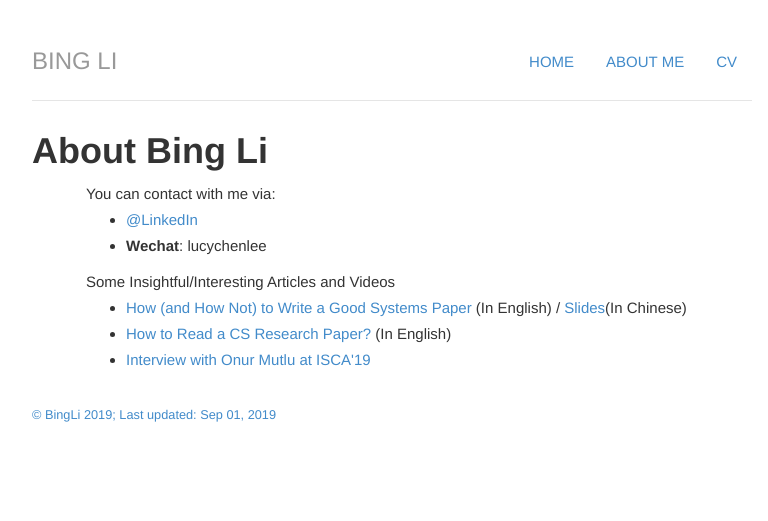
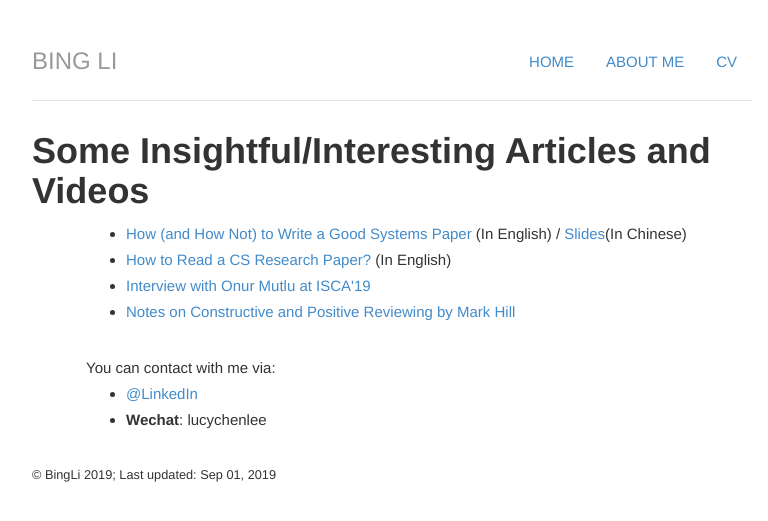
Before and after one commit to libingict/libingict.github.io, a Jekyll site: the page built from about/index.html, in a window 1280 px wide. Shown: the top 521 px of the page, without its empty margins (248-1016 px from the left). Built offline with Jekyll 4.4.1, drawn with Linux system fonts in a browser that asks for light colours; nearby versions of some CDN libraries; library files that are not in the unit come from our copies; a script that is not in the unit is left out.

Commit message:
Update index.html
Update links title and class style

```diff
--- a/about/index.html
+++ b/about/index.html
@@ -1,8 +1,14 @@
 ---
 layout: default
-title: About Bing Li
+title: Some Insightful/Interesting Articles and Videos
 ---
 	<h1>{{ page.title }}</h1>
+	<ul class="about">
+			<li> <a href="https://www.usenix.org/legacy/events/samples/submit/advice_old.html">How (and How Not) to Write a Good Systems Paper</a> (In English) / <a href="/blog/DC_1_2_how_to_write_a_good_system_paper.pdf">Slides</a>(In Chinese)</li>
+			<li> <a href="/blog/reading-paper.pdf">How to Read a CS Research Paper?</a> (In English)</li>
+			<li> <a href="https://v.youku.com/v_show/id_XNDI3MjU2ODIwNA=="> Interview with Onur Mutlu at ISCA'19 </a></li>
+			<li> <a href="http://www.cs.utexas.edu/users/mckinley/notes/reviewing.html?from=timeline&isappinstalled=0"> Notes on Constructive and Positive Reviewing by <a href="http://www.cs.wisc.edu/~markhill/"> Mark Hill</a></li>
+	</ul>
 	<div class="about">
 		You can contact with me via:
 		<ul class="contacts">
@@ -10,10 +16,4 @@ title: About Bing Li
 				<li><b>Wechat</b>: lucychenlee </li>
 				<!-- <li><a href="#">Another site you want to link to</a></li> -->
 				</ul>
-		Some Insightful/Interesting Articles and Videos
-		<ul class="contacts">
-			<li> <a href="https://www.usenix.org/legacy/events/samples/submit/advice_old.html">How (and How Not) to Write a Good Systems Paper</a> (In English) / <a href="/blog/DC_1_2_how_to_write_a_good_system_paper.pdf">Slides</a>(In Chinese)</li>
-			<li> <a href="/blog/reading-paper.pdf">How to Read a CS Research Paper?</a> (In English)</li>
-			<li> <a href="https://v.youku.com/v_show/id_XNDI3MjU2ODIwNA=="</a> Interview with Onur Mutlu at ISCA'19 </li>
-		</ul>
 	</div>
```
